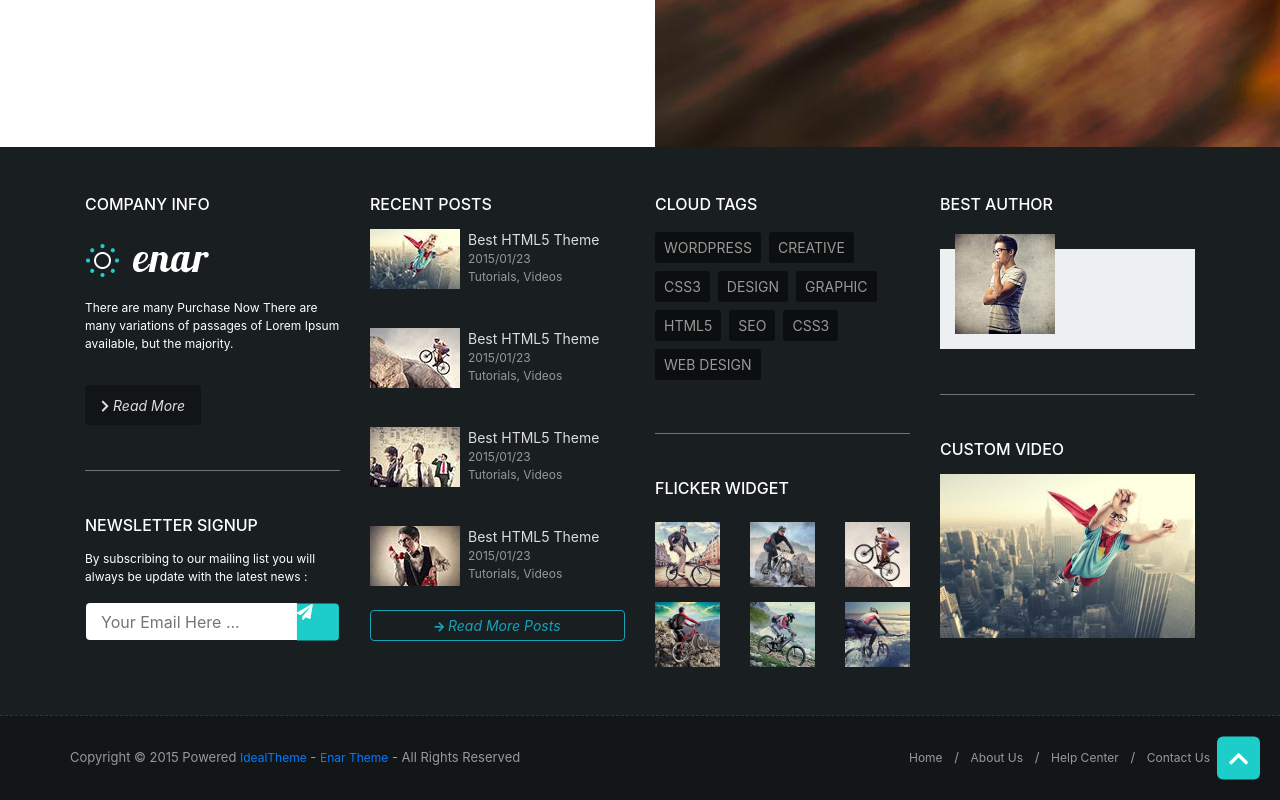
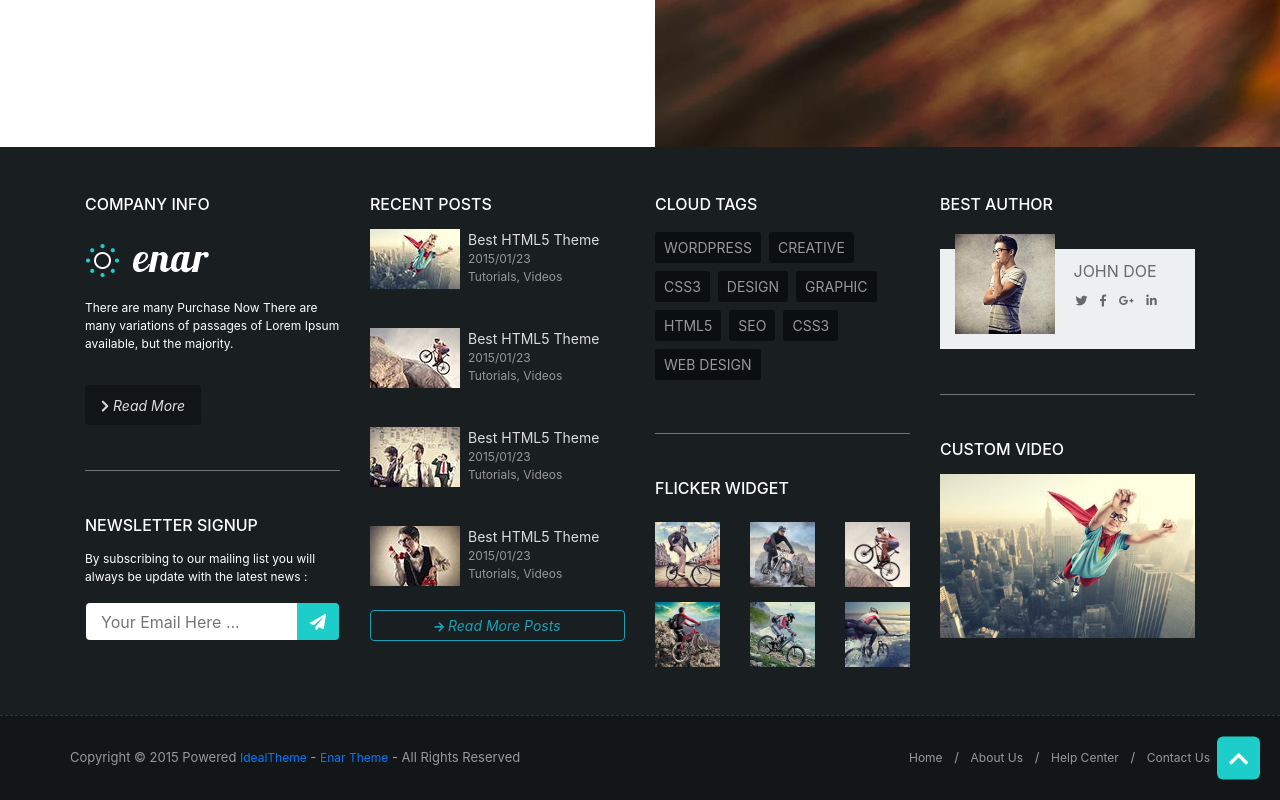
Before and after one commit to PetrasViz/frontendkursas, a plain HTML site: page Baigiamasis darbas nr11/index.html in a window 1280 px wide. Shown: the part 1799-2599 px from the top of the page. Drawn offline with nearby package versions, Linux system fonts and the light colour scheme.

Commit message:
Pataisymas

```diff
--- a/Baigiamasis darbas nr11/css/cssOverride.css
+++ b/Baigiamasis darbas nr11/css/cssOverride.css
@@ -146,17 +146,17 @@ footer ul, li {
 #readMore_small i {
     font-size: 13px;
 }
-#subscribe i {
+#paperPlane_wrap {
+    background-color: #1ccdca;
+    border: none;
+    border-top-right-radius: 4px;
+    border-bottom-right-radius: 4px;
+}
+#paperPlane {
     position: absolute;
     top: 50%;
     left: 50%;
     transform: translate(-50%, -50%);
-    background-color: #1ccdca;
-    border: none;
-    border-top-right-radius: 4px;
-    border-bottom-right-radius: 4px;
-    height: 100%;
-    width: 100%;
 }
 #subscribe_input input {
         border-bottom-left-radius: 4px;
@@ -173,3 +173,21 @@ footer ul, li {
 #subscribe:hover {
     border-color: #1ccdca;
 }
+#social_links {
+    position: absolute;
+    top: 50%;
+    transform: translateY(-50%);
+    left: 50%;
+    color: dimgray;
+}
+#social_links i {
+    margin-left: 8px;
+    font-size: 12px;
+}
+#artist_name {
+    position: absolute;
+    left: 50%;
+    color: dimgrey;
+    top: 10%;
+    padding-left: 6px;
+}
--- a/Baigiamasis darbas nr11/index.html
+++ b/Baigiamasis darbas nr11/index.html
@@ -315,8 +315,8 @@
                                 <div id="subscribe_input" class="col-sm-10 mx-0 px-0">
                                     <input class="w-100 mx-0 px-0"" type="email" name="email" placeholder="Your Email Here ..." />
                                 </div>
-                                <div class="col-sm-2 mx-0 px-0">
-                                    <i class="fas fa-paper-plane"></i>
+                                <div id="paperPlane_wrap" class="col-sm-2 mx-0 px-0">
+                                    <div id="paperPlane"><i class="fas fa-paper-plane"></i></div>
                                 </div>
                             </div>
                         </div>
@@ -419,8 +419,14 @@
                     <div id="authorID_wrap">
                         <h6>BEST AUTHOR</h6>
                         <div id="lightBckg">
-                            <div></div>
                             <img src="images/team2-medium.jpg" height="100px" width="100px" alt="looking man small" />
+                            <div id="artist_name">JOHN DOE</div>
+                            <div id="social_links">
+                                <i class="fab fa-twitter glyph-size col-xs-2"></i>
+                                <i class="fab fa-facebook-f glyph-size col-xs-2"></i>
+                                <i class="fab fa-google-plus-g col-xs-2"></i>
+                                <i class="fab fa-linkedin-in"></i>
+                            </div>
                         </div>
                     </div>
                     <hr />
```
